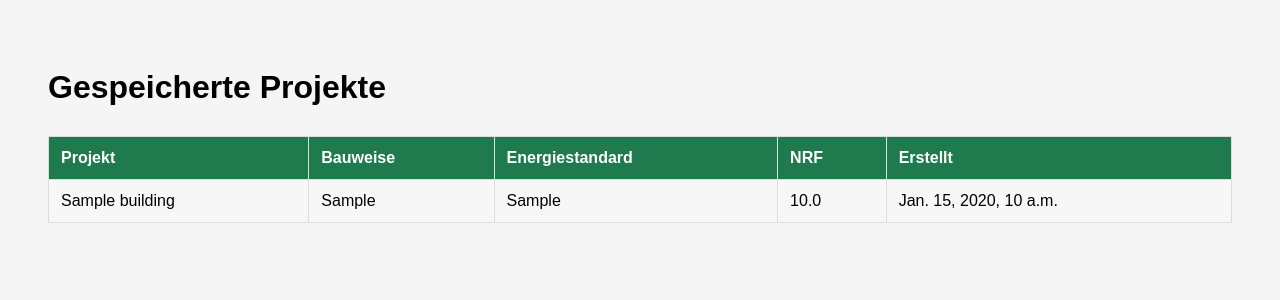
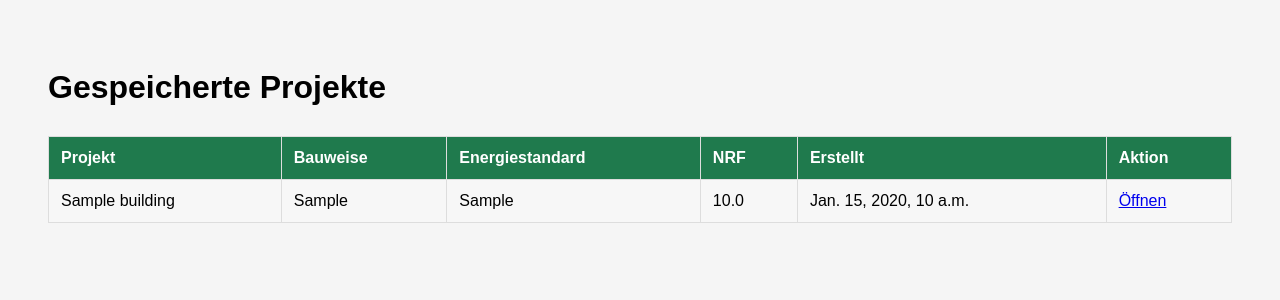
Before and after one commit to DBM-THA/Absch-tzung-der-Geb-ude-kobilanz-nach-QNG, a Django app: page /projects/ in a window 1280 px wide. Shown: the top 300 px of the page. Run offline with Django 5.2, Linux system fonts and the light colour scheme; tables that the repository leaves empty hold one stand-in row (values such as "Sample post").

Commit message:
Update projects.html

```diff
--- a/qngapp/templates/qngapp/projects.html
+++ b/qngapp/templates/qngapp/projects.html
@@ -51,6 +51,7 @@ tr:nth-child(even){
     <th>Energiestandard</th>
     <th>NRF</th>
     <th>Erstellt</th>
+    <th>Aktion</th>
 </tr>
 
 {% for project in projects %}
@@ -60,6 +61,11 @@ tr:nth-child(even){
     <td>{{ project.energy_standard }}</td>
     <td>{{ project.nrf_total }}</td>
     <td>{{ project.created_at }}</td>
+    <td>
+    <a href="{% url 'project_detail' project.id %}">
+        Öffnen
+    </a>
+    </td>
 </tr>
 {% endfor %}
 
```
